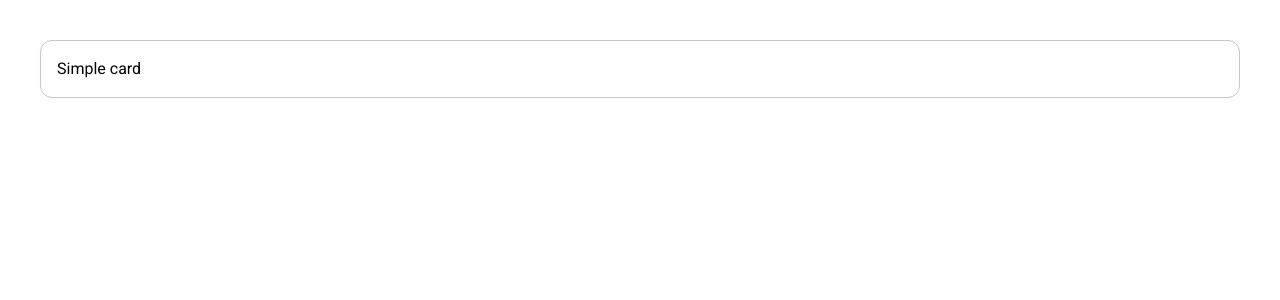
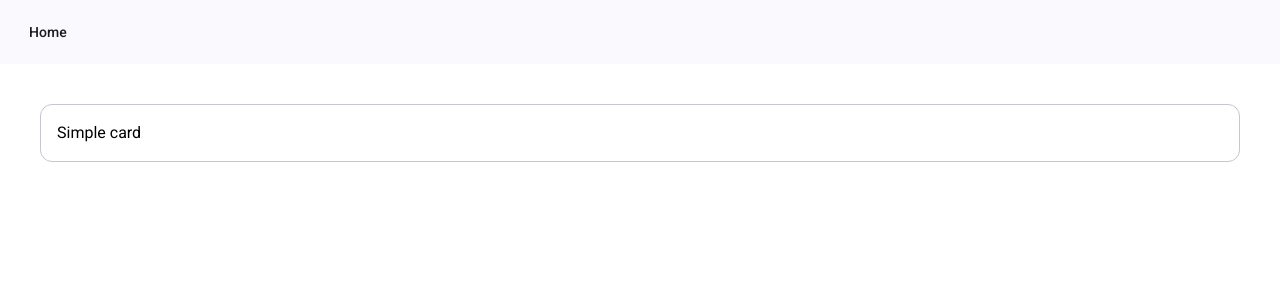
Before and after one commit to mta135/angular-angular-practice-app, an Angular app: page / in a window 1280 px wide. Shown: the top 300 px of the page. Built offline with nearby package versions, Linux system fonts and the light colour scheme.

Commit message:
menu bar. in progres

```diff
--- a/src/app/app.component.html
+++ b/src/app/app.component.html
@@ -1 +1,3 @@
+<!-- <app-menubar></app-menubar> -->
+<app-menu-bar></app-menu-bar>
 <router-outlet />
--- a/src/app/app.component.ts
+++ b/src/app/app.component.ts
@@ -1,12 +1,16 @@
 import { Component } from '@angular/core';
 import { RouterOutlet } from '@angular/router';
+import { MenuBarComponent } from "./component/menu-bar/menu-bar.component";
+
 
 @Component({
   selector: 'app-root',
-  imports: [RouterOutlet],
+  standalone: true,
+  imports: [RouterOutlet, MenuBarComponent],
   templateUrl: './app.component.html',
   styleUrl: './app.component.scss'
 })
 export class AppComponent {
   title = 'angular-practice';
 }
+``
--- /dev/null
+++ b/src/app/component/menu-bar/menu-bar.component.html
@@ -0,0 +1,3 @@
+<mat-toolbar color="primary">
+    <button mat-button>Home</button>
+</mat-toolbar>
--- /dev/null
+++ b/src/app/component/menu-bar/menu-bar.component.scss
@@ -0,0 +1,17 @@
+.example-spacer {
+    flex: 1 1 auto;
+}
+
+
+/* Create a custom class for your primary toolbar */
+.my-primary-toolbar {
+    /* Use the theme's CSS variables */
+    background-color: var(--mat-primary-container);
+    color: var(--mat-on-primary-container);
+}
+
+/* You could also use the "default" primary color, which is stronger */
+.my-primary-toolbar.strong {
+    background-color: var(--mat-primary);
+    color: var(--mat-on-primary);
+}
```
Also changed, not shown: src/app/component/menu-bar/menu-bar.component.ts (added, +14 -0 lines), angular.json (line endings or trailing spaces).
